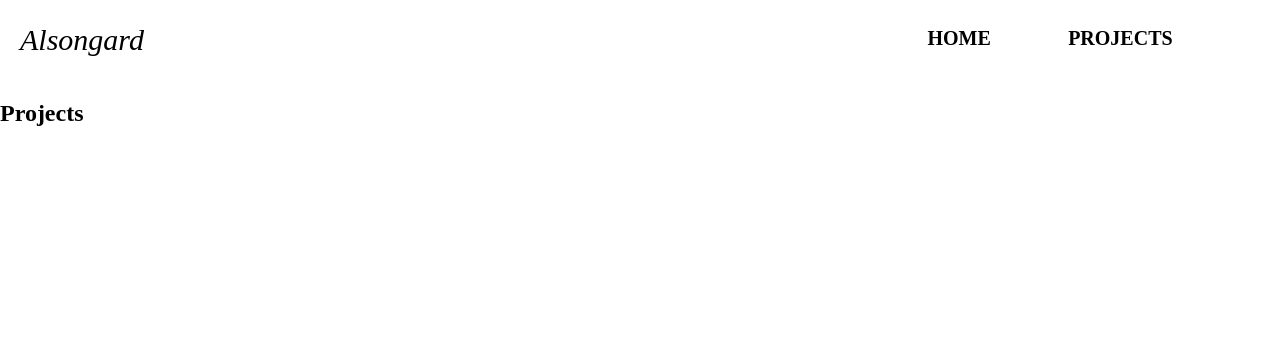
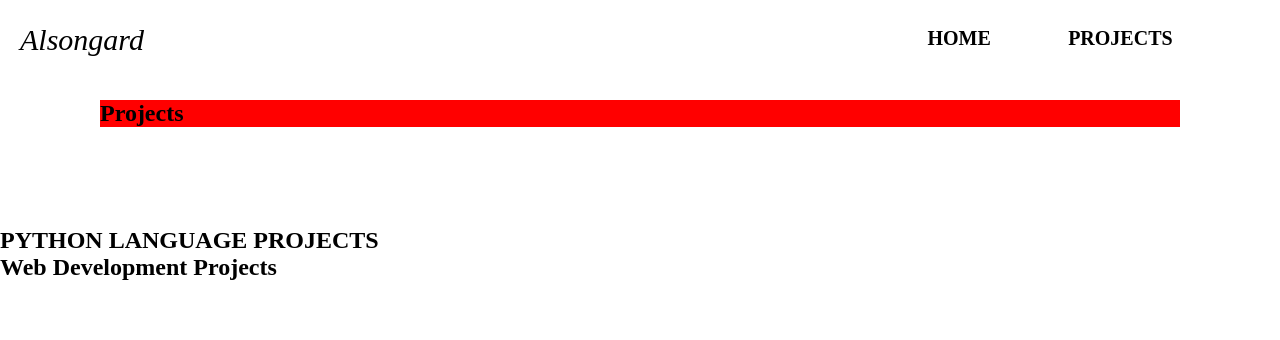
Before and after one commit to alsongard/alsongard, a PHP site: page /projects.html in a window 1280 px wide. Shown: the top 340 px of the page. Run offline with PHP 8.4, Linux system fonts and the light colour scheme.

Commit message:
projectshtml

```diff
--- a/css/projects.css
+++ b/css/projects.css
@@ -105,5 +105,13 @@ header{
     width:75%;
 }
 .home{
-    margin-top: 100px;
+    background-color: red;
+    margin:100px 100px;
+
 }
+.python{
+
+}
+.web-devs{
+
+}
--- a/projects.html
+++ b/projects.html
@@ -32,11 +32,11 @@
         <section class="home">
             <h1>Projects</h1>
         </section>
-        <section>
-            <h1></h1>
+        <section class="python">
+            <h1>PYTHON LANGUAGE PROJECTS</h1>
         </section>
-        <section>
-            <h1></h1>
+        <section class="web-devs">
+            <h1>Web Development Projects</h1>
         </section>
     </main>
     <footer>
```
